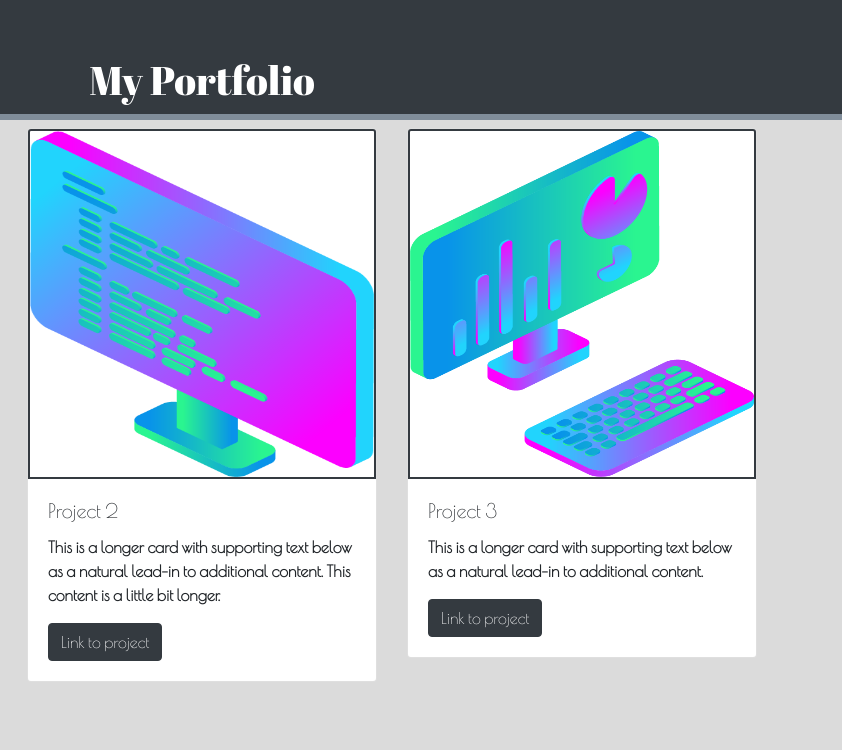
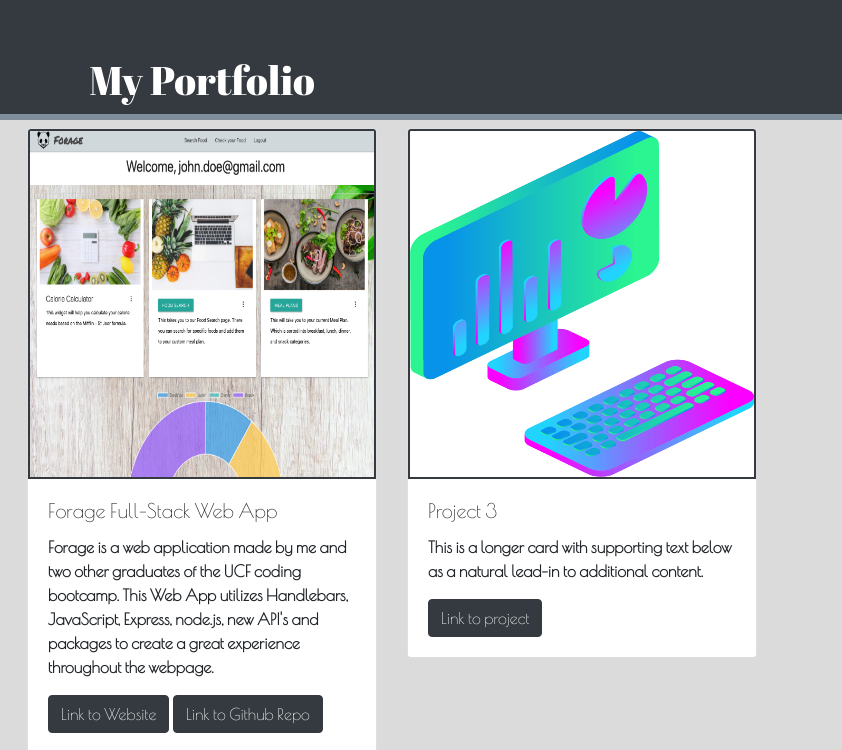
Before and after one commit to Kooki-eByte/Portfolio-Page, a plain HTML site: page portfolio.html in a window 1280 px wide. Shown: the top 750 px of the page, 438-1280 px from the left. Drawn offline with nearby package versions, Linux system fonts and the light colour scheme.

Commit message:
Added in a second project to the portfolio page

```diff
--- a/portfolio.html
+++ b/portfolio.html
@@ -93,6 +93,7 @@
                   <a
                     href="https://young-meadow-39355.herokuapp.com/"
                     id="proj-link"
+                    target="_blank"
                     >Link to project</a
                   >
                 </button>
@@ -102,20 +103,34 @@
           <div class="col mb-4">
             <div class="card">
               <img
-                src="./Assets/Images/monitor_coding_2.png"
+                src="./Assets/Images/project2.png"
                 class="card-img-top"
                 alt="Project_2"
               />
               <div class="card-body">
-                <h5 class="card-title">Project 2</h5>
+                <h5 class="card-title">Forage Full-Stack Web App</h5>
                 <p class="card-text">
-                  This is a longer card with supporting text below as a natural
-                  lead-in to additional content. This content is a little bit
-                  longer.
+                  Forage is a web application made by me and two other graduates
+                  of the UCF coding bootcamp. This Web App utilizes Handlebars,
+                  JavaScript, Express, node.js, new API's and packages to create
+                  a great experience throughout the webpage.
                 </p>
 
                 <button type="button" class="btn btn-dark">
-                  <a href="#" id="proj-link">Link to project</a>
+                  <a
+                    href="https://forage-mealplan.herokuapp.com/"
+                    id="proj-link"
+                    target="_blank"
+                    >Link to Website</a
+                  >
+                </button>
+                <button type="button" class="btn btn-dark">
+                  <a
+                    href="https://github.com/Kooki-eByte/Forage"
+                    id="proj-link"
+                    target="_blank"
+                    >Link to Github Repo</a
+                  >
                 </button>
               </div>
             </div>
```
Also changed, not shown: Assets/Images/project2.png (added).
